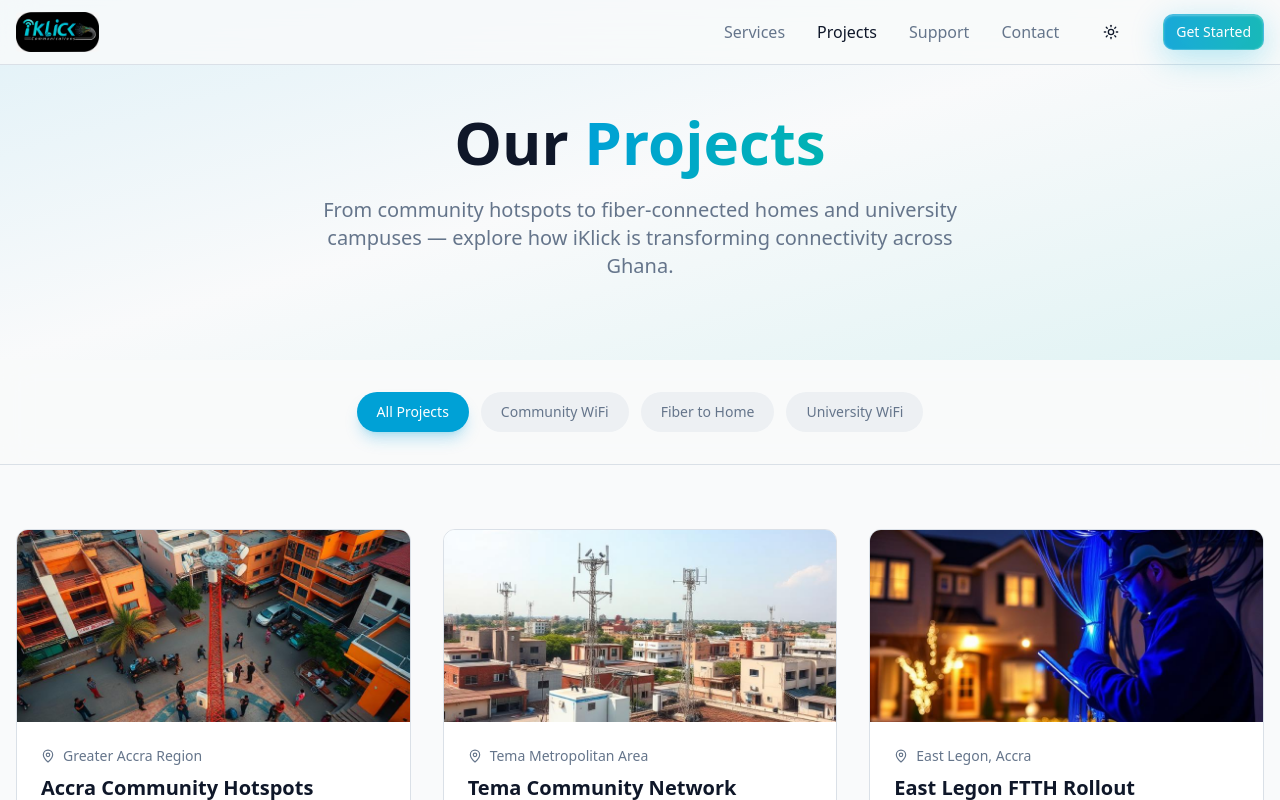
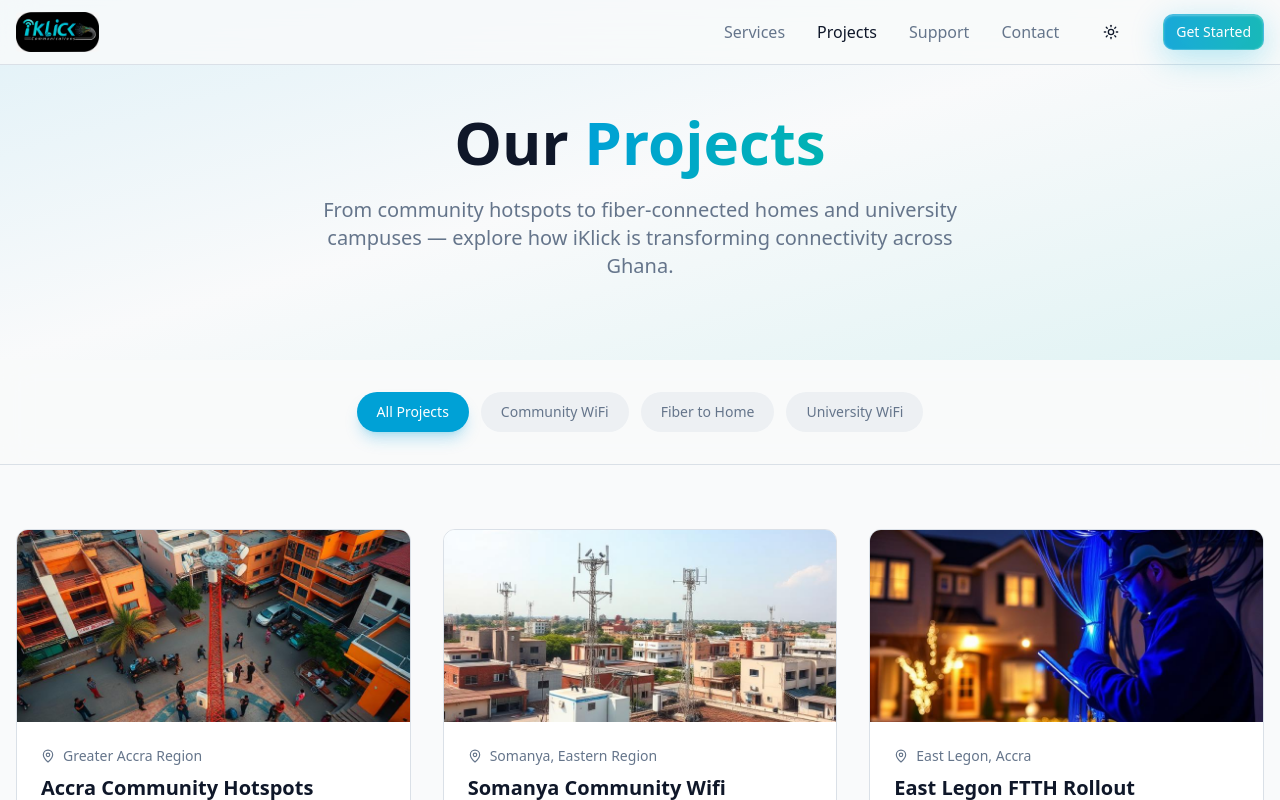
Before and after one commit to kingbello-tech/iklick-ghana-connect, a React (Vite) app: page /projects in a window 1280 px wide. Shown: the top 800 px of the page. Built offline with nearby package versions, Linux system fonts and the light colour scheme; the HTML template or start-up script is replaced by a standard one.

Commit message:
Changes
Co-authored-by: kingbello-tech <194913034+kingbello-tech@users.noreply.github.com>

```diff
--- a/src/pages/Projects.tsx
+++ b/src/pages/Projects.tsx
@@ -32,7 +32,7 @@ const projects: Project[] = [
     image: projectCommunityWifi,
   },
   {
-    id: 2, title: "Tema Community Network", category: "community", location: "Tema Metropolitan Area",
+    id: 2, title: "Somanya Community Wifi", category: "community", location: "Somanya, Eastern Region",
     description: "Built a mesh wireless network connecting community libraries, schools, and health centers with reliable high-speed internet access.",
     stats: [{ label: "Locations Connected", value: "35+" }, { label: "Monthly Users", value: "5,000+" }, { label: "Uptime", value: "99.5%" }],
     image: projectCommunityMesh,
```
